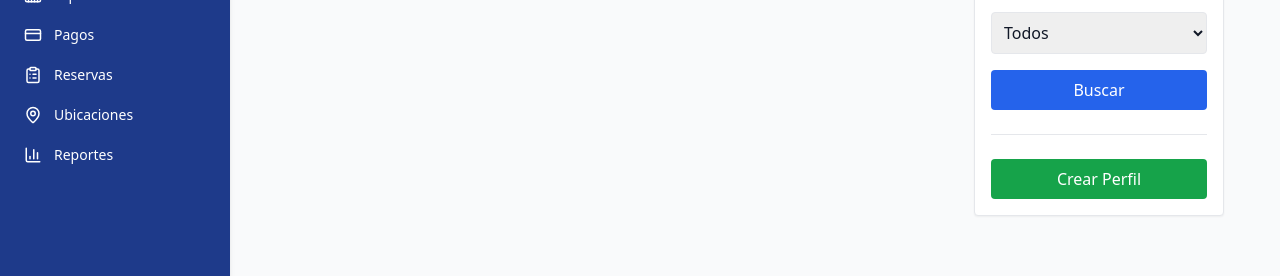
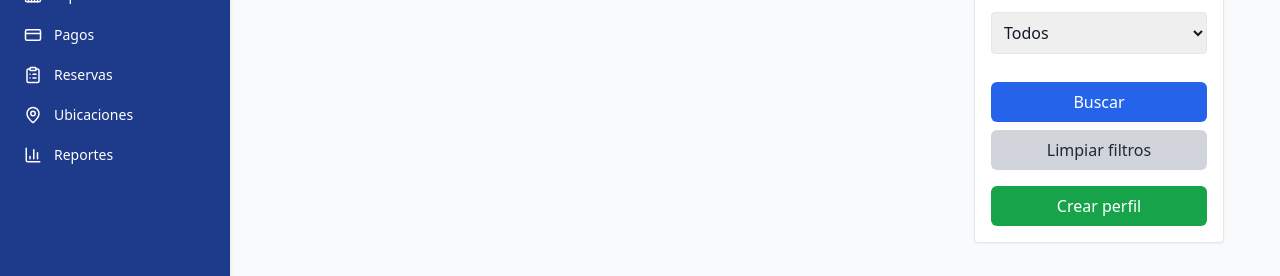
Before and after one commit to wexeljose/Proyecto-Final-Tecnicatura-Frontend, a Next.js app: page /dashboard/perfiles in a window 1280 px wide. Shown: the part 273-549 px from the top of the page. Built offline with nearby package versions, Linux system fonts and the light colour scheme; no server answers.

Commit message:
Agregar funcionalidad para crear perfiles y mejorar filtros: se implementa la creación de perfiles con notificaciones y se añade un botón para limpiar filtros en la interfaz.

```diff
--- a/app/dashboard/perfiles/page.tsx
+++ b/app/dashboard/perfiles/page.tsx
@@ -1,11 +1,10 @@
 "use client";
 import { useEffect, useState } from "react";
-import { obtenerPerfiles, eliminarPerfil, actualizarPerfil } from "../../services/perfil";
+import { obtenerPerfiles, eliminarPerfil, actualizarPerfil, crearPerfil } from "../../services/perfil";
 import { Perfil, UpdatePerfil } from "../../../types/perfil";
 import PerfilTable from "../../../components/layout/perfil/PerfilTable";
 import EditPerfilModal from "../../../components/layout/perfil/PerfilEditModal";
 import { /*Toaster ,*/ toast } from "react-hot-toast";
-import { getSession } from "next-auth/react";
 import CrearPerfilModal from "../../../components/layout/perfil/PerfilCreateModal";
 import PerfilFiltrosLayout from "../../../components/layout/perfil/PerfilFiltrosLayout";
 
@@ -92,42 +91,15 @@ export default function ListadoPerfiles() {
 
   const handleCrearPerfil = async (data: { nombrePerfil: string; descripcion: string }) => {
     try {
-      const session = await getSession();
-      const token = session?.accessToken;
-
-      await toast.promise(
-        (async () => {
-          const res = await fetch(`${process.env.NEXT_PUBLIC_API_URL}/perfiles/nuevo`, {
-            method: "POST",
-            headers: {
-              "Content-Type": "application/json",
-              Authorization: `Bearer ${token ?? ""}`,
-            },
-            body: JSON.stringify(data),
-          });
-
-          // fuerza error si backend responde con status no-ok (para que toast muestre error)
-          if (!res.ok) {
-            const text = await res.text();
-            throw new Error(text || `HTTP ${res.status}`);
-          }
-
-          return res.json();
-        })(),
-        {
-          loading: "Creando perfil...",
-          success: "Perfil creado ✅",
-          error: "Error al crear perfil ❌",
-        }
-      );
-
-      setCrearPerfilModal(false);
-      await cargarPerfiles();
+      await crearPerfil(data);
+      toast.success("Perfil creado ✅");
+      cargarPerfiles();
+      setCrearPerfilModal(false); // cerrar modal
     } catch (error) {
-      console.error("Error en crear perfil:", error);
+      console.error(error);
+      toast.error("Error al crear el perfil ❌");
     }
   };
-
 
   if (loading) return <p>Cargando perfiles...</p>;
 
--- a/app/services/perfil.ts
+++ b/app/services/perfil.ts
@@ -76,3 +76,23 @@ export async function eliminarPerfil(id: number) {
 
     return response.json();
   }
+
+  // Crear un nuevo perfil
+  export async function crearPerfil(data: { nombrePerfil: string; descripcion: string }) {
+    const session = await getSession();
+    const token = session?.accessToken;
+
+    const response = await fetch(`${API_URL}/perfiles/registro`, {
+      method: "POST",
+      headers: {
+        "Content-Type": "application/json",
+        "Authorization": `Bearer ${token}`,
+      },
+      body: JSON.stringify(data),
+    });
+    if (!response.ok) {
+      const text = await response.text();
+      throw new Error(`Error al crear perfil: ${text}`);
+    }
+    return response.json();
+  }
--- a/components/layout/perfil/PerfilFiltrosLayout.tsx
+++ b/components/layout/perfil/PerfilFiltrosLayout.tsx
@@ -18,6 +18,13 @@ export default function FiltrosPerfil({
   aplicarFiltros,
   onCrear,
 }: Props) {
+
+    const limpiarFiltros = () => {
+    setFiltroNombre("");
+    setFiltroEstado("");
+    aplicarFiltros();
+  };
+
   return (
     <div className="w-[250px] flex flex-col gap-4 p-4 border rounded shadow-sm bg-white">
       <h2 className="font-bold text-lg mb-2">Filtros</h2>
@@ -43,21 +50,29 @@ export default function FiltrosPerfil({
         <option value="Sin_validar">Sin validar</option>
       </select>
 
+      <div className="flex flex-col gap-2 mt-3">
         <button
-        className="bg-blue-600 text-white py-2 px-4 rounded hover:bg-blue-700"
           onClick={aplicarFiltros}
+          className="bg-blue-600 text-white py-2 rounded-md hover:bg-blue-700"
         >
           Buscar
         </button>
 
-      <hr className="my-2" />
+        {/* 🆕 Nuevo botón de limpiar */}
+        <button
+          onClick={limpiarFiltros}
+          className="bg-gray-300 text-gray-800 py-2 rounded-md hover:bg-gray-400"
+        >
+          Limpiar filtros
+        </button>
 
         <button
-        className="bg-green-600 text-white py-2 px-4 rounded hover:bg-green-700"
           onClick={onCrear}
+          className="bg-green-600 text-white py-2 rounded-md hover:bg-green-700 mt-2"
         >
-        Crear Perfil
+          Crear perfil
         </button>
+      </div>
     </div>
   );
 }
```
Lines whose indentation alone changed are shown as unchanged.
